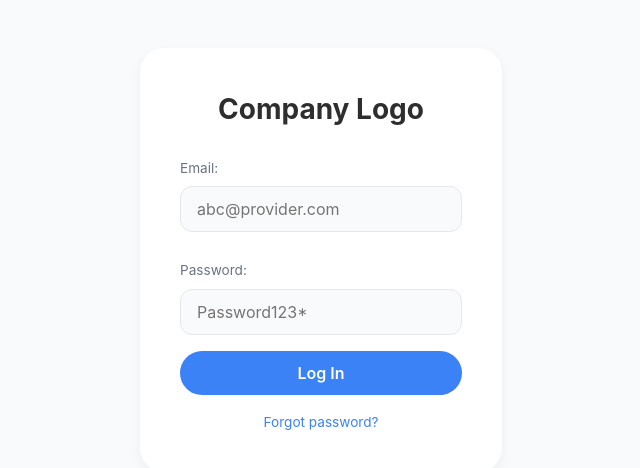
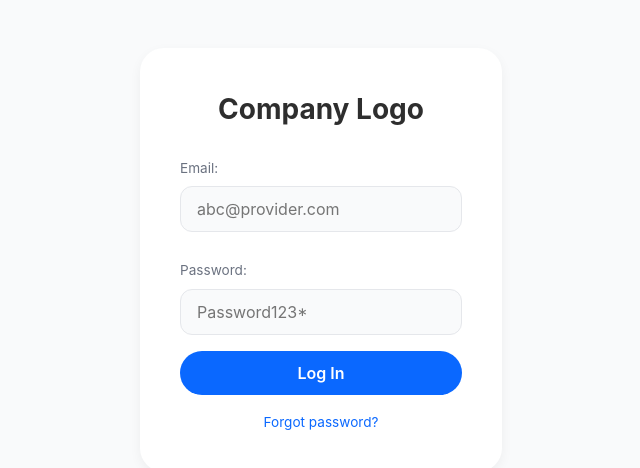
Before and after one commit to kathleenmoriarty/wi-webapp, a React (Vite) app: page /login in a window 1280 px wide. Shown: the top 468 px of the page, without its empty margins (319-959 px from the left). Built offline with nearby package versions, Linux system fonts and the light colour scheme; what axios-mock-adapter would draw is missing.

Commit message:
Update button colors

```diff
--- a/src/index.css
+++ b/src/index.css
@@ -4,8 +4,8 @@
     --border-light: #E5E7EB;
     --text-dark: #2E2E2E;
     --text-light: #6B7280;
-    --primary-color: #3B82F6;
-    --primary-hover: #2563EB;
+    --primary-color: #0a68ff;
+    --primary-hover: #0d53c5;
     --secondary-color: #DBEAFE;
     --success-color: #10B981;
     --error-color: #EF4444;
```
